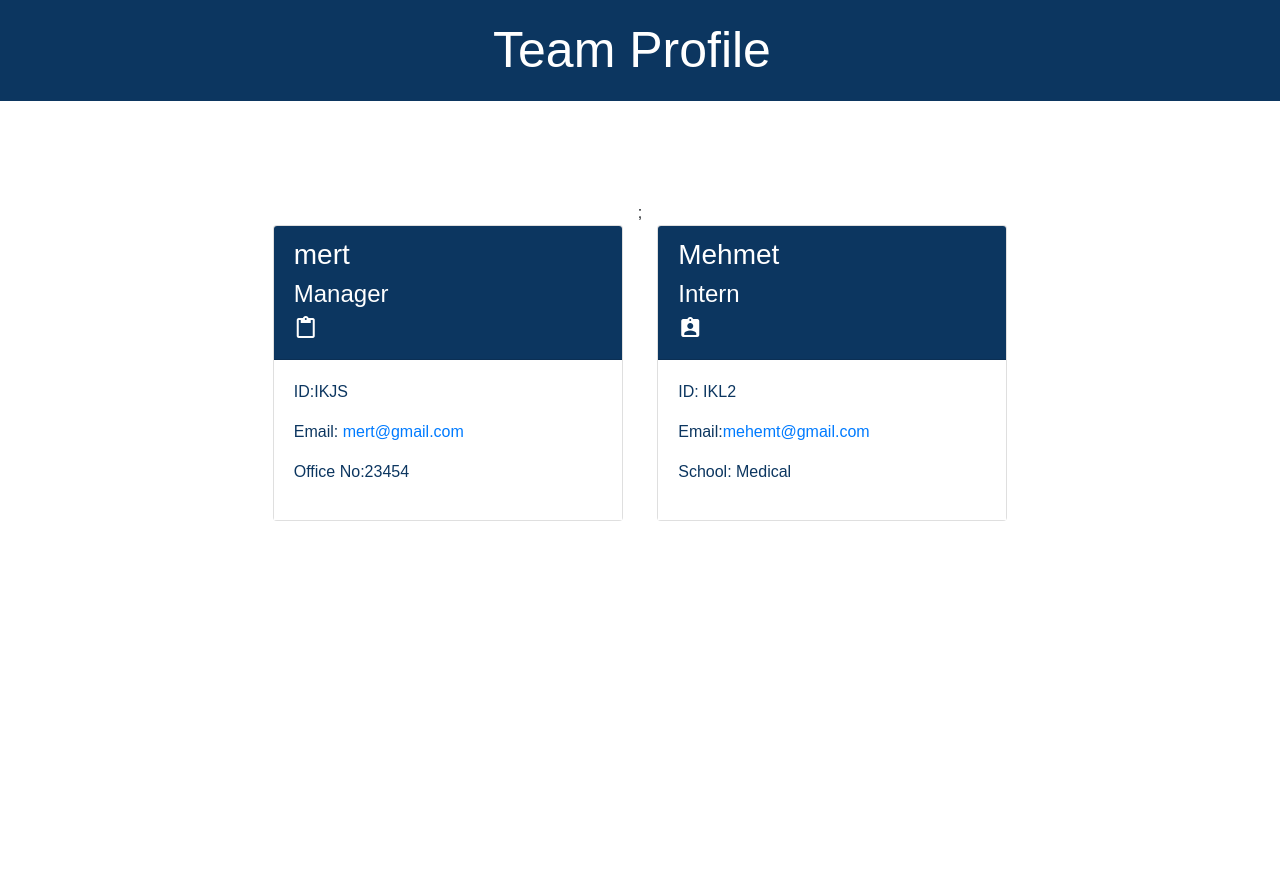
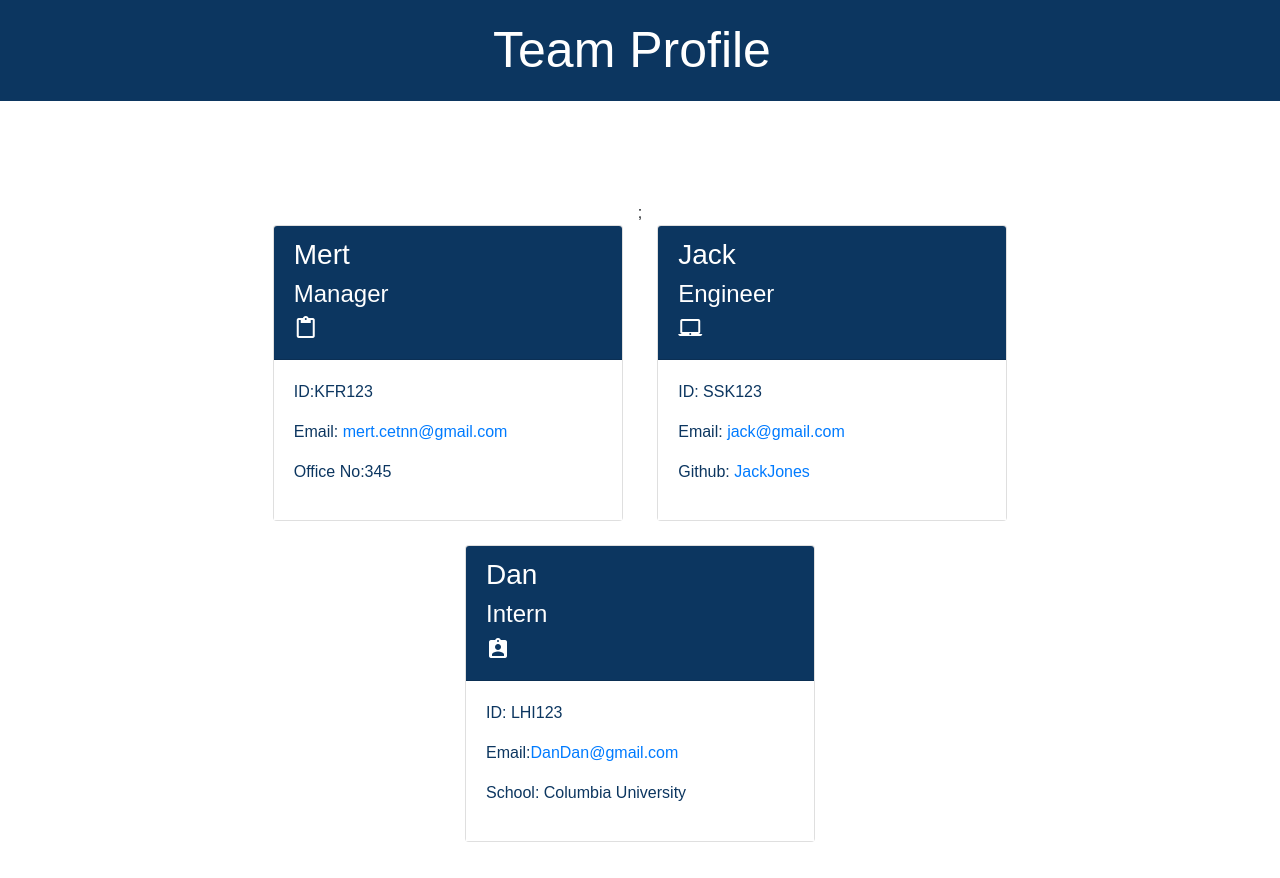
Before and after one commit to mertcetnn/Team-Profile-Generator, a website: page dist/index.html in a window 1280 px wide. Before the commit the page ends 800 px from the top, so only its background shows below. Drawn offline with nearby package versions, Linux system fonts and the light colour scheme.

Commit message:
Final Commit

```diff
--- a/dist/index.html
+++ b/dist/index.html
@@ -23,30 +23,47 @@
             <div class="col-4 mt-4">
       <div class="card h-100">
         <div class="card-header">
-          <h3>mert</h3>
+          <h3>Mert</h3>
           <h4>Manager</h4>
           <i class="material-icons">content_paste</i>
         </div>
 
         <div class="card-body">
-          <p class="id">ID:IKJS</p>
+          <p class="id">ID:KFR123</p>
           <p class="email">
-            Email: <a href="mailto:">mert@gmail.com</a>
+            Email: <a href="mailto:">mert.cetnn@gmail.com</a>
           </p>
-          <p class="office">Office No:23454</p>
+          <p class="office">Office No:345</p>
         </div>
       </div>
     </div>;
     <div class="col-4 mt-4">
+  <div class="card h-100">
+      <div class="card-header">
+          <h3>Jack</h3>
+          <h4>Engineer</h4><i class="material-icons">laptop_mac</i>
+      </div>
+
+      <div class="card-body">
+          <p class="id">ID: SSK123</p>
+          <p class="email">Email: <a href="mailto:">jack@gmail.com</a></p>
+          <p class="github">Github: <a href="">JackJones</a></p>
+      </div>
+
+  </div>
+</div>
+
+
+    <div class="col-4 mt-4">
         <div class="card h-100">
             <div class="card-header">
-                <h3>Mehmet</h3>
+                <h3>Dan</h3>
                 <h4>Intern</h4><i class="material-icons">assignment_ind</i>
             </div>
             <div class="card-body">
-                <p class="id">ID: IKL2</p>
-                <p class="email">Email:<a href="mailto:mehemt@gmail.com">mehemt@gmail.com</a></p>
-                <p class="school">School: Medical</p>
+                <p class="id">ID: LHI123</p>
+                <p class="email">Email:<a href="mailto:DanDan@gmail.com">DanDan@gmail.com</a></p>
+                <p class="school">School: Columbia University</p>
             </div>
     </div>
 </div>
```
Also changed, not shown: README.md (added).
